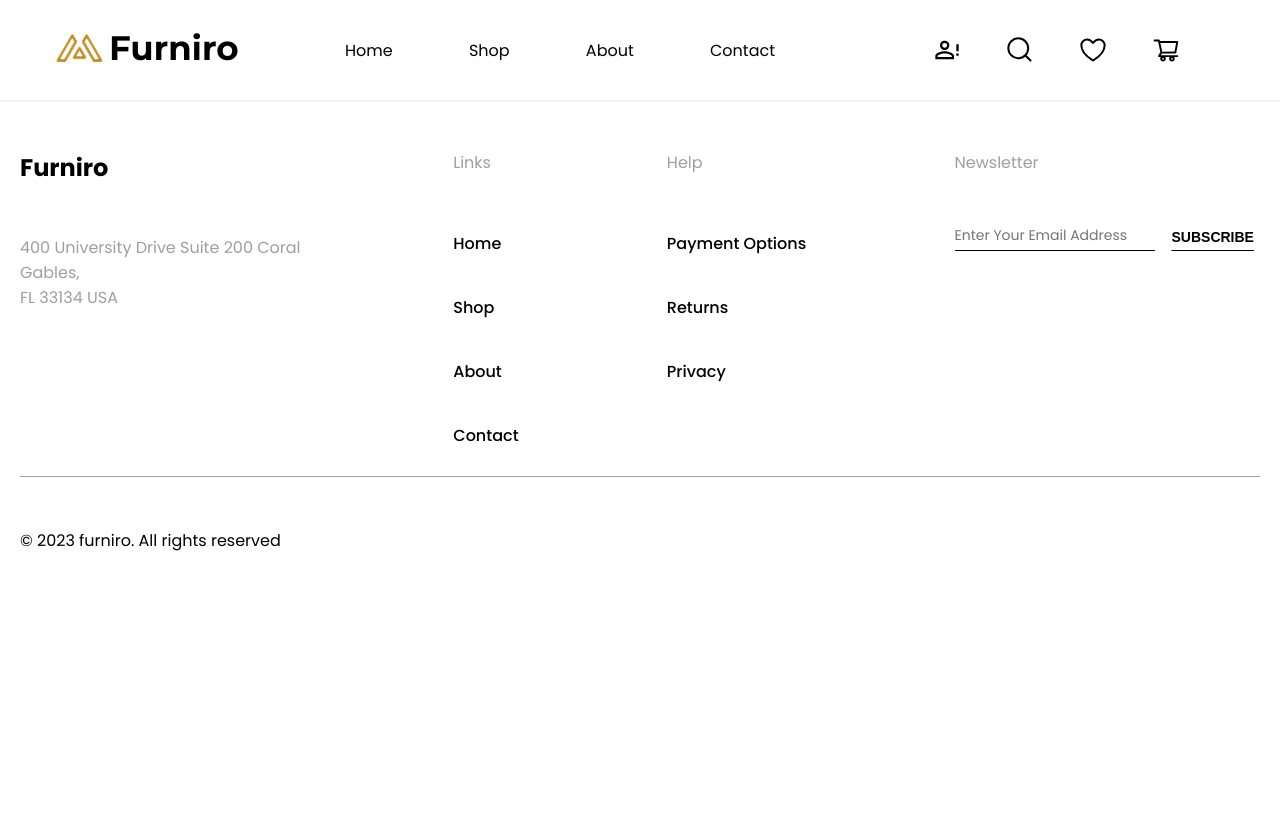
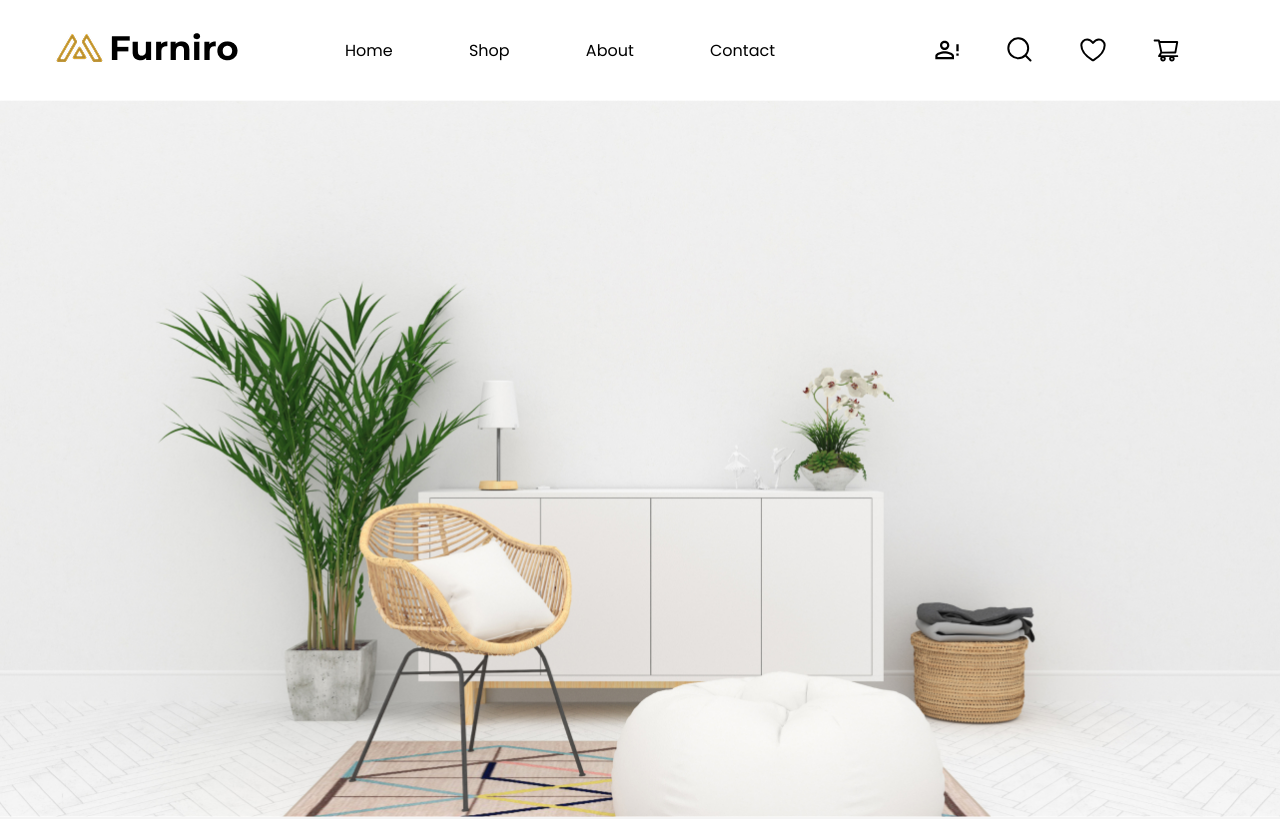
Before and after one commit to freund82/furnitureFurniro, a React (Vite) app: page / in a window 1280 px wide. Shown: the top 819 px of the page. Built offline with nearby package versions, Linux system fonts and the light colour scheme.

Commit message:
Старт страницы Home

```diff
--- a/src/index.css
+++ b/src/index.css
@@ -5,6 +5,7 @@
     --black:#000;
     --grey:#F4F4F4;
     --darkGrey:#9F9F9F;
+    --beige:#FFF3E3;
     --14px:1.4rem;
     --16px:1.6rem;
     --24px:2.4rem;
--- a/src/pages/Home.jsx
+++ b/src/pages/Home.jsx
@@ -1,10 +1,13 @@
 import Layout from '../components/Layout/Layout';
+import "./home.css"
 
 export default function Home() {
   return (
     <>
       <Layout>
+        <section className="header-inner">
 
+        </section>
       </Layout>
     </>
   );
--- /dev/null
+++ b/src/pages/home.css
@@ -0,0 +1,15 @@
+& .header-inner{
+    width: 100%;
+    height:71.683rem;
+    background-image: url("./../assets/images/header__inner.jpg");
+    background-size: cover;
+    background-repeat: no-repeat;
+    background-position: center;
+
+
+}
+ @media(max-width: 768px){
+    & .header-inner{
+        height: 20rem;
+    }
+    }
```
